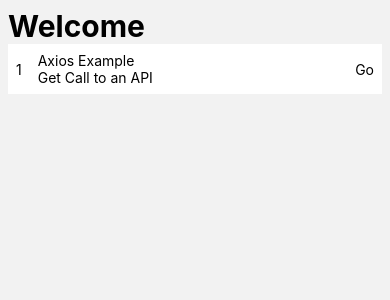
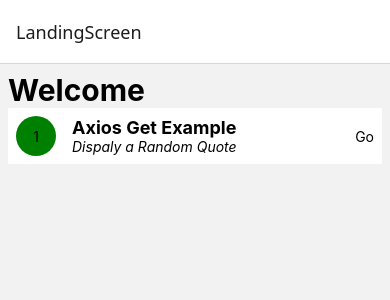
Before and after one commit to abidroid/RNCLITestApp, a React Native app: screen / in a window 390 px wide. Shown: the top 300 px of the page. Built offline with nearby package versions, Linux system fonts and the light colour scheme.

Commit message:
LandingScreen refactor

```diff
--- /dev/null
+++ b/components/LandingScreenItem/LandingScreenItem.js
@@ -0,0 +1,24 @@
+import {TouchableOpacity, View, Text} from 'react-native';
+import style from './style';
+
+const LandingScreenItem = props => {
+  return (
+    <TouchableOpacity
+      onPress={props.onPress}>
+      <View style={style.listTile}>
+        <View style={style.leading}>
+          <Text>{props.serialNo}</Text>
+        </View>
+        <View style={style.listTileColumn}>
+          <Text style={style.title}>{props.title}</Text>
+          <Text style={style.subtitle}>{props.subtitle}</Text>
+        </View>
+        <View>
+          <Text>Go</Text>
+        </View>
+      </View>
+    </TouchableOpacity>
+  );
+};
+
+export default LandingScreenItem;
--- /dev/null
+++ b/components/LandingScreenItem/style.js
@@ -0,0 +1,37 @@
+import { StyleSheet } from "react-native";
+
+
+const style = StyleSheet.create({
+
+     listTile: {
+        backgroundColor: 'white',
+        flexDirection: 'row',
+        alignItems: 'center',
+        padding: 8,
+        gap: 16,
+    },
+
+    leading: {
+        backgroundColor: 'green',
+        padding: 8,
+        borderRadius: 20,
+        width: 40,
+        height: 40,
+        alignItems: 'center',
+        justifyContent: 'center',
+    },
+    listTileColumn :{
+        flexDirection: 'column',
+        flex: 1,
+    },
+    title: {
+        fontWeight: 'bold',
+        fontSize: 18,
+    },
+    subtitle: {
+        fontStyle: 'italic'
+    },
+    trailing: {},
+});
+
+export default style;
--- a/navigation/MainNavigation.js
+++ b/navigation/MainNavigation.js
@@ -10,7 +10,8 @@ const MainNavigation = () => {
   return (
     <Stack.Navigator
       initialRouteName={Routes.Landing}
-      screenOptions={{header: () => null, headerShown: false}}>
+      //screenOptions={{header: () => null, headerShown: false}}
+      >
       <Stack.Screen name={Routes.Landing} component={LandingScreen} />
       <Stack.Screen
         name={Routes.AxiosExampleOne}
--- a/screens/LandingScreen/LandingScreen.js
+++ b/screens/LandingScreen/LandingScreen.js
@@ -1,34 +1,24 @@
-import { Text, TouchableOpacity, View } from "react-native";
-import { ScrollView } from "react-native-gesture-handler";
-import { SafeAreaView } from "react-native-safe-area-context";
-
-import style from "./style";
-import { Routes } from "../../navigation/Routes";
+import {ScrollView} from 'react-native-gesture-handler';
+import {SafeAreaView} from 'react-native-safe-area-context';
+import {Text} from 'react-native';
+import style from './style';
+import {Routes} from '../../navigation/Routes';
+import LandingScreenItem from '../../components/LandingScreenItem/LandingScreenItem';
 
 const LandingScreen = ({navigation}) => {
-
   return (
     <SafeAreaView style={style.container}>
       <ScrollView>
         <Text style={style.heading}>Welcome</Text>
-            <TouchableOpacity onPress={()=> navigation.navigate(Routes.AxiosExampleOne)}>
-                <View style={style.listTile}>
-                <View style={style.leading}>
-                    <Text>1</Text>
-                </View>
-                <View style={style.listTileColumn}>
-                    <Text style={style.title}>Axios Example</Text>
-                    <Text style={style.subtitle}>Get Call to an API</Text>
-                </View>
-                <View>
-                    <Text>Go</Text>
-                </View>
-            </View>
-            </TouchableOpacity>
+        <LandingScreenItem
+          serialNo="1"
+          title="Axios Get Example"
+          subtitle="Dispaly a Random Quote"
+          onPress={() => navigation.navigate(Routes.AxiosExampleOne)}
+        />
       </ScrollView>
     </SafeAreaView>
   );
 };
 
-
 export default LandingScreen;
--- a/screens/LandingScreen/style.js
+++ b/screens/LandingScreen/style.js
@@ -8,22 +8,7 @@ container: {padding: 8, flex: 1},
         fontWeight: 'bold',
     },
 
-    listTile: {
-        backgroundColor: 'white',
-        flexDirection: 'row',
-        alignItems: 'center',
-        padding: 8,
-        gap: 16,
-    },
 
-    leading: {},
-    listTileColumn :{
-        flexDirection: 'column',
-        flex: 1,
-    },
-    title: {},
-    subtitle: {},
-    trailing: {},
 });
 
 export default style;
```
Lines whose indentation alone changed are shown as unchanged.
